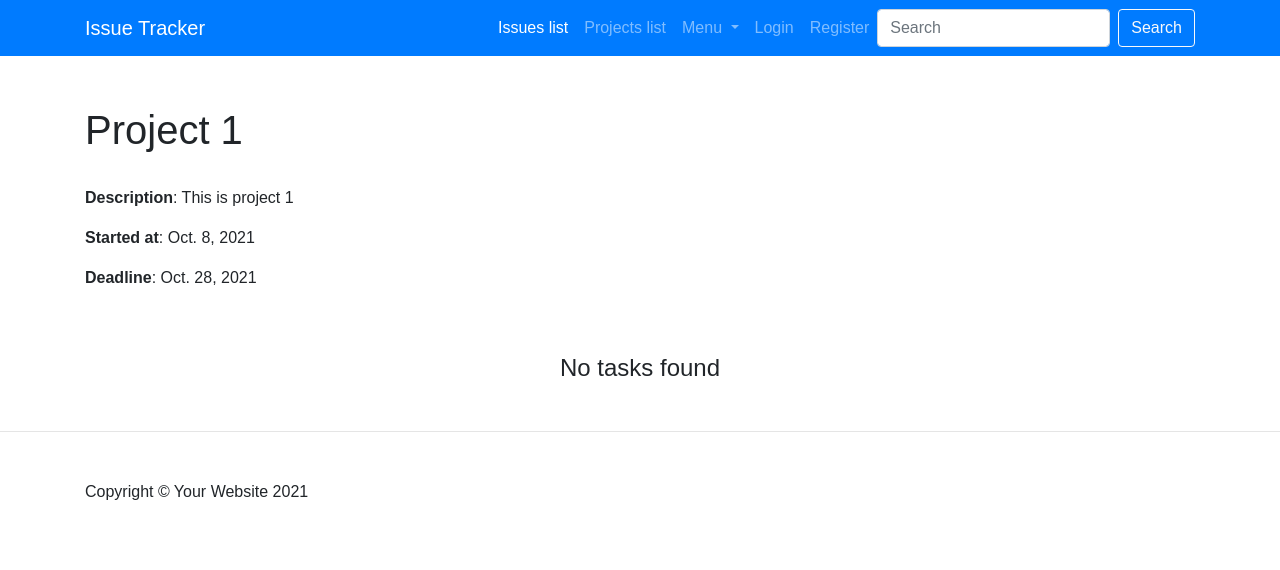
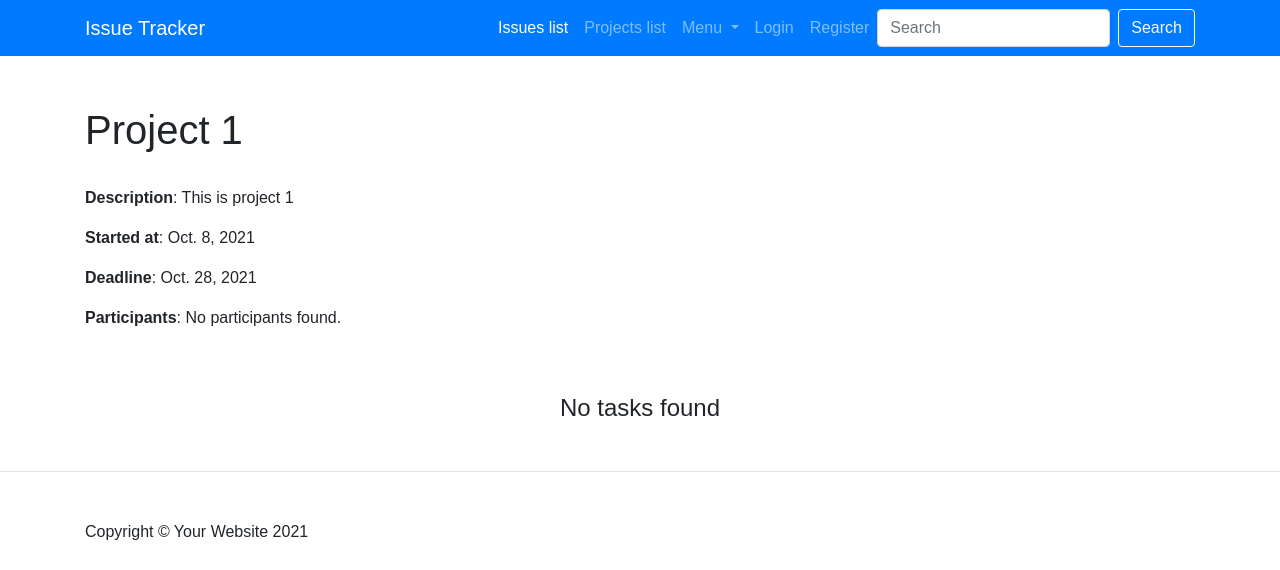
Before and after one commit to amirAkhmetzhanov94/blog, a Django app: page /detailed/2 in a window 1280 px wide. Shown: the top 570 px of the page. Run offline with Django 3.2, Linux system fonts and the light colour scheme; data comes from the database, SQL or seed files in the repository.

Commit message:
HW-59 Добавил отображение списка пользователей, задействованных в проекте, на подробной странице проекта.

```diff
--- a/issue_tracker/accounts/views.py
+++ b/issue_tracker/accounts/views.py
@@ -4,6 +4,7 @@ from django.shortcuts import redirect, render, reverse
 from django.views.generic import View, CreateView
 from django.http import HttpResponseRedirect
 from accounts.forms import RegistrationForm
+
 
 class LoginView(View):
     def get(self, request, *args, **kwargs):
--- a/issue_tracker/webapp/templates/projects/detail.html
+++ b/issue_tracker/webapp/templates/projects/detail.html
@@ -51,6 +51,8 @@
         <p><b>Description</b>: {{ project.project_summary }}</p>
         <p><b>Started at</b>: {{ project.start_date }}</p>
         <p><b>Deadline</b>: {{ project.finish_date }}</p>
+        <p><b>Participants</b>: {% for user in project_users %}{% if forloop.last %}{{ user }}.{% else %}{{ user }},
+        {% endif %}{% empty %}No participants found.{% endfor %}</p>
     </div>
 
     <div class="row row-cols-1 row-cols-md-2">
--- a/issue_tracker/webapp/views/project_views.py
+++ b/issue_tracker/webapp/views/project_views.py
@@ -4,6 +4,7 @@ from django.urls import reverse
 from django.shortcuts import get_object_or_404, redirect
 from webapp.forms import IssueForm, ProjectForm
 from django.contrib.auth.mixins import LoginRequiredMixin
+
 
 class ProjectListView(ListView):
     model = Project
@@ -17,6 +18,8 @@ class ProjectDetailedView(DetailView):
     def get_context_data(self, **kwargs):
         context = super().get_context_data(**kwargs)
         context["issues"] = Issue.objects.filter(project=self.object.pk)
+        project_users = self.get_object().users.all()
+        context["project_users"] = project_users
         return context
 
 
```
